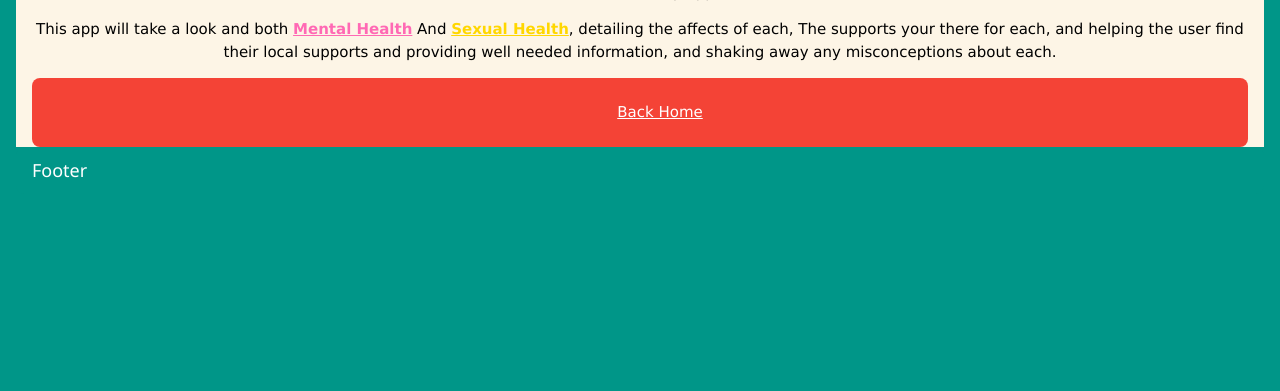
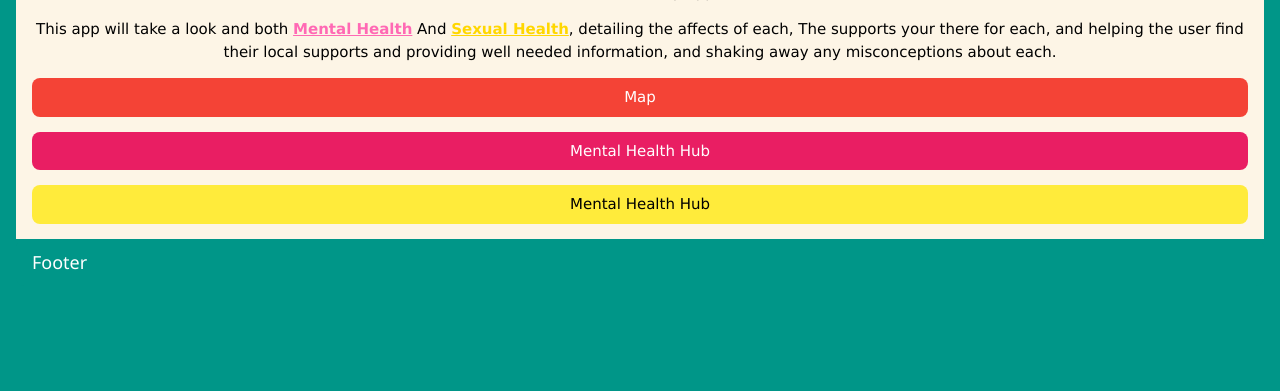
Before and after one commit to Smurfgalway/PPI_App, a Flask app: page / in a window 1280 px wide. Shown: the part 409-800 px from the top of the page. Run offline with Flask 2, Linux system fonts and the light colour scheme.

Commit message:
navigation added

```diff
--- a/templates/Index.html
+++ b/templates/Index.html
@@ -1,5 +1,3 @@
-<!doctype html>
-
 <html lang="en">
 <meta name="viewport" content="width=device-width, initial-scale=1">
 <link rel="stylesheet" href="https://www.w3schools.com/w3css/4/w3.css">
@@ -21,7 +19,15 @@
                 The supports your there for each, and helping the user find their local supports and providing well needed information,
                 and shaking away any misconceptions about each.
         </p>
-            <button class="w3-round-large w3-red w3-button w3-block" ><ul><a href="templates\Main.html">Back Home</a></ul></button>
+        <form action="/map">
+            <button type="submit" class="w3-round-large w3-red w3-button w3-block" > Map </button>
+        </form>
+         <form action="/mental">
+            <button type="submit" class="w3-round-large w3-pink w3-button w3-block" > Mental Health Hub </button>
+        </form>
+        <form action="/sh">
+            <button type="submit" class="w3-round-large w3-yellow w3-button w3-block" > Mental Health Hub </button>
+        </form>
     </div>
     <footer  class="w3-container w3-teal w3-round-large">
         <h5>Footer</h5>
```
Also changed, not shown: templates/Main.html (+13 -5 lines).
